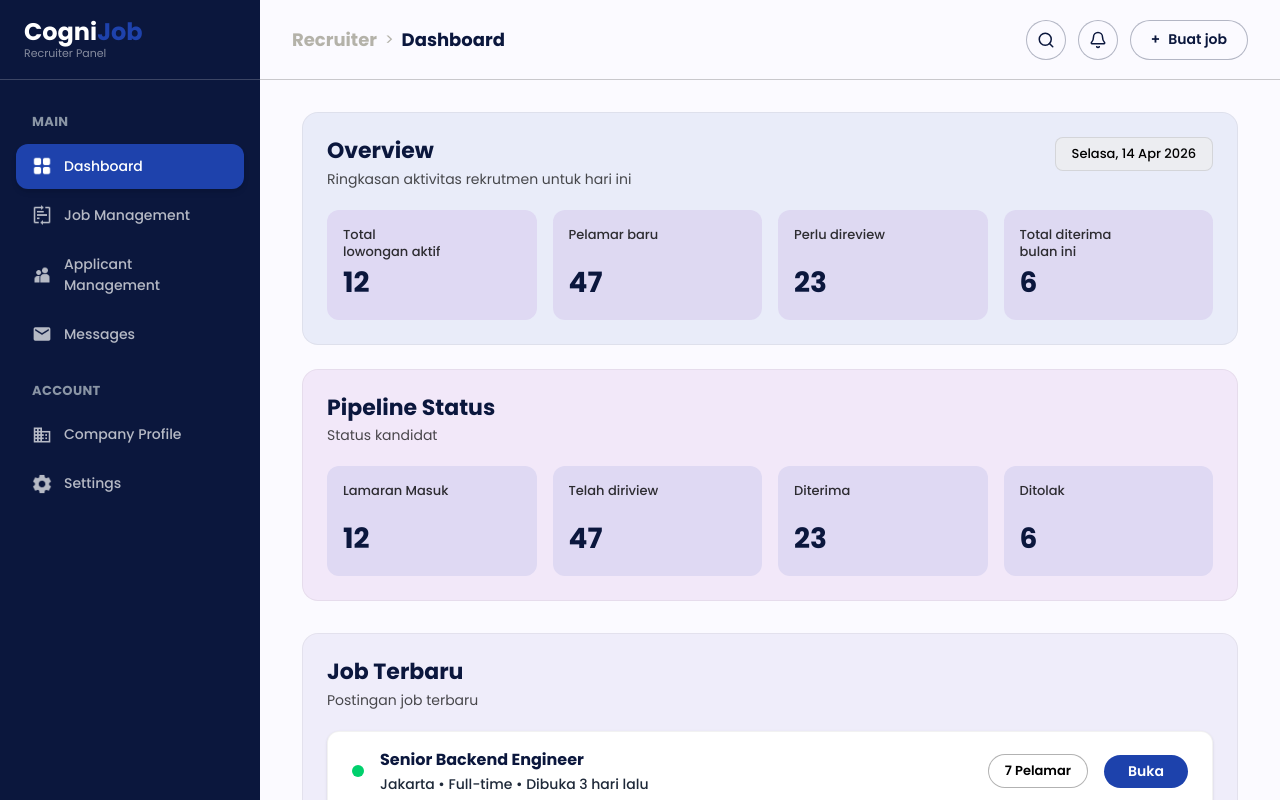
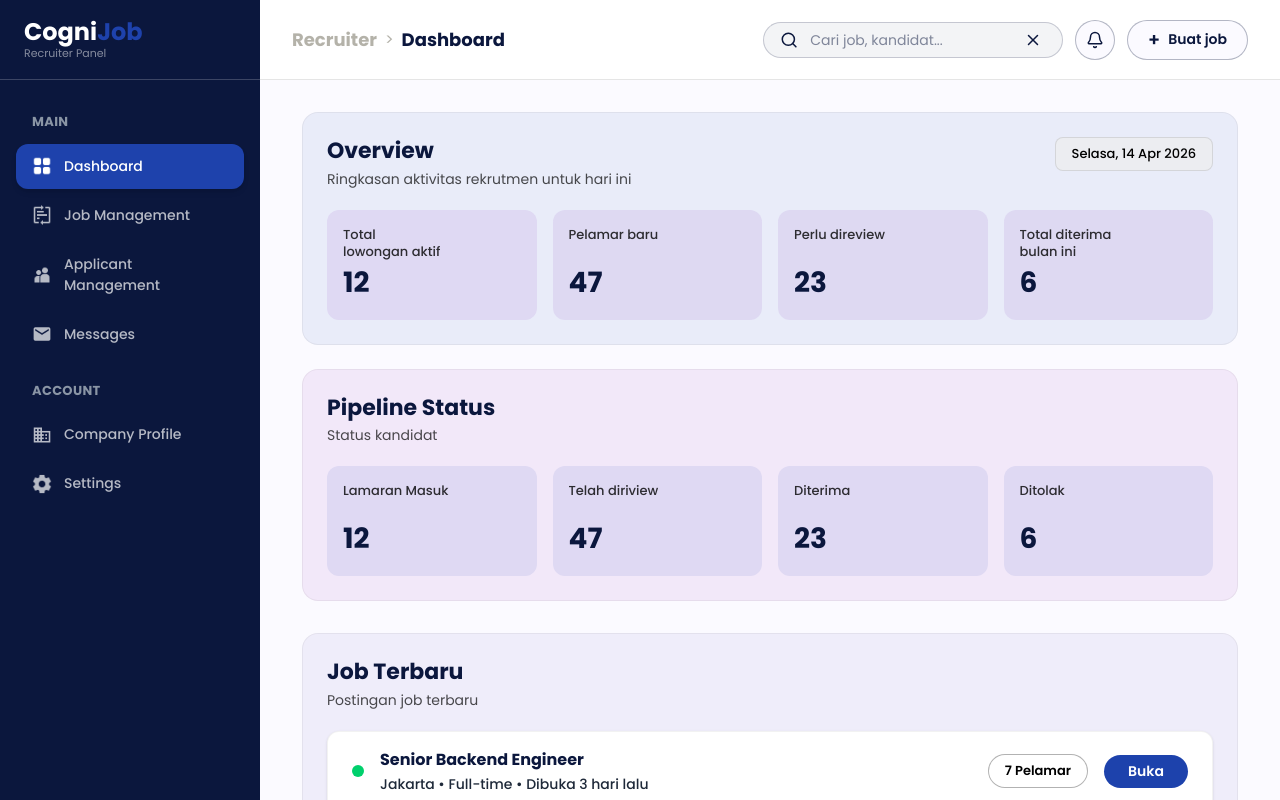
Before and after one commit to Cognijob/fe-cognijob, a React (Vite) app: page /recruiter/dashboard in a window 1280 px wide. Both pictures are taken after a click on the button 1045 px from the left and 39 px from the top of the page. Shown: the top 800 px of the page. Built offline with nearby package versions, Linux system fonts and the light colour scheme.

Commit message:
feat: implement functional search bar in RecruiterLayout

```diff
--- a/src/components/layout/RecruiterLayout.jsx
+++ b/src/components/layout/RecruiterLayout.jsx
@@ -1,4 +1,7 @@
-import { Outlet, Link, useLocation } from 'react-router-dom'
+import { Outlet, Link, useLocation, useNavigate } from 'react-router-dom'
+import { useState } from 'react'
+import { Search, Bell, X } from 'lucide-react'
+import { CloudSync, Copy } from 'lucide-react';
 
 import DashboardIcon from '../../assets/DashboardPages/DashboardIcon.png'
 import JobIcon from '../../assets/DashboardPages/JobIcon.png'
@@ -9,6 +12,9 @@ import SettingIcon from '../../assets/DashboardPages/SettingIcon.png'
 
 export default function RecruiterLayout() {
   const location = useLocation()
+  const navigate = useNavigate()
+  const [isSearchOpen, setIsSearchOpen] = useState(false)
+  const [searchQuery, setSearchQuery] = useState("")
 
   const mainMenuItems = [
     { path: '/recruiter/dashboard', label: 'Dashboard', icon: DashboardIcon },
@@ -21,6 +27,12 @@ export default function RecruiterLayout() {
     { path: '/recruiter/company-profile', label: 'Company Profile', icon: CompanyIcon },
     { path: '/recruiter/settings', label: 'Settings', icon: SettingIcon },
   ]
+
+  // Fungsi untuk mendapatkan nama halaman dari URL (untuk breadcrumb)
+  const getPageTitle = () => {
+    const path = location.pathname.split('/').pop()
+    return path.charAt(0).toUpperCase() + path.slice(1).replace('-', ' ')
+  }
 
   const renderMenuItem = (item) => {
     const isActive = location.pathname.startsWith(item.path)
@@ -45,13 +57,10 @@ export default function RecruiterLayout() {
   }
 
   return (
-    // Memaksa seluruh area Recruiter menggunakan font Poppins
     <div className="flex w-full min-h-screen bg-[#FBFAFF]" style={{ fontFamily: "'Poppins', sans-serif" }}>
 
       {/* SIDEBAR */}
       <aside className="w-[260px] bg-[#0B173D] text-white fixed h-full flex flex-col z-20">
-
-        {/* AREA LOGO: Tinggi fix 80px dengan border mentok */}
         <div className="h-[80px] px-6 flex flex-col justify-center border-b border-white/20 w-full shrink-0">
           <h1 className="text-2xl font-bold text-white leading-none">Cogni<span className="text-[#1E42AC]">Job</span></h1>
           <p className="text-[11px] text-white/50 mt-1 leading-none">Recruiter Panel</p>
@@ -71,9 +80,77 @@ export default function RecruiterLayout() {
 
       {/* MAIN CONTENT AREA */}
       <main className="flex-1 ml-[260px] min-h-screen flex flex-col">
-        <Outlet />
+
+        {/* HEADER / TOPBAR */}
+        <header className="w-full h-[80px] bg-white px-8 flex justify-between items-center border-b border-black/10 sticky top-0 z-10">
+
+          {/* BREADCRUMB */}
+          <div className="text-[18px] font-bold text-[#B4B2A9] flex items-center">
+            Recruiter <span className="mx-2 font-normal text-[16px]">&gt;</span> <span className="text-[#0B173D]">{getPageTitle()}</span>
+          </div>
+
+          <div className="flex items-center gap-3">
+            {/* SEARCH INTERACTION */}
+<div className={`flex items-center transition-all duration-300 ${isSearchOpen ? 'bg-gray-100 px-4 py-1 rounded-full border border-[#0B173D]/20 w-[300px]' : ''}`}>
+
+  {isSearchOpen && (
+    <div className="flex items-center justify-between w-full"> {/* Container Flex Utama */}
+      {/* SEARCH INTERACTION CONTAINER */}
+      <Search size={24} color="#0B173D"/>
+        <input
+          autoFocus
+          type="text"
+          placeholder="Cari job, kandidat..."
+          className="bg-transparent border-none outline-none text-sm text-[#0B173D] w-full ml-3"
+          value={searchQuery}
+          onChange={(e) => setSearchQuery(e.target.value)}
+        />
+
+        <button
+          onClick={() => {
+            setSearchQuery(""); // hapus teks saat klik X
+            setIsSearchOpen(false);
+          }}
+          className="ml-2 hover:bg-gray-200 rounded-full p-1 transition-colors"
+        >
+          <X size={18} color="#0B173D" />
+        </button>
+
+      </div>
+    )}
+
+    {/* Button Search Awal (saat tertutup) */}
+    {!isSearchOpen && (
+      <button
+        onClick={() => setIsSearchOpen(true)}
+        className="w-10 h-10 bg-[#FBFAFF] rounded-full flex items-center justify-center border border-[#0B173D]/30 hover:bg-gray-100 transition-colors"
+      >
+        <Search size={18} color="#0B173D" />
+      </button>
+    )}
+  </div>
+
+            {/* NOTIFICATION */}
+            <button className="w-10 h-10 bg-[#FBFAFF] rounded-full flex items-center justify-center border border-[#0B173D]/30 hover:bg-gray-100 transition-colors">
+              <Bell size={18} color="#0B173D" />
+            </button>
+
+            {/* BUAT JOB BUTTON */}
+            <button
+              onClick={() => navigate('/recruiter/jobs')}
+              className="px-5 h-10 bg-[#FBFAFF] border border-[#0B173D]/30 text-[#0B173D] font-semibold text-[14px] rounded-full hover:bg-gray-100 transition-colors flex items-center gap-2"
+            >
+              <span className="text-lg">+</span> Buat job
+            </button>
+          </div>
+        </header>
+
+        {/* CONTENT AREA */}
+        <div className="flex-1 overflow-y-auto">
+          <Outlet />
+        </div>
+
       </main>
-
     </div>
   )
 }
--- a/src/pages/recruiter/DashboardOverview.jsx
+++ b/src/pages/recruiter/DashboardOverview.jsx
@@ -12,27 +12,6 @@ export default function DashboardOverview() {
 
   return (
     <div className="w-full flex flex-col min-h-screen pb-10 animate-fade-in">
-
-      {/* HEADER: Full Width, Tinggi persis 80px agar nyambung dengan garis sidebar */}
-      <div className="w-full h-[80px] px-8 flex justify-between items-center border-b border-black/20 shrink-0">
-        <div className="text-[18px] font-bold text-[#B4B2A9] flex items-center">
-          Recruiter <span className="mx-2 font-normal text-[16px]">&gt;</span> <span className="text-[#0B173D]">Dashboard</span>
-        </div>
-        <div className="flex items-center gap-3">
-          <button className="w-10 h-10 bg-[#FBFAFF] rounded-full flex items-center justify-center border border-[#0B173D]/30 hover:bg-gray-100 transition-colors">
-            <Search size={18} color="#0B173D" />
-          </button>
-          <button className="w-10 h-10 bg-[#FBFAFF] rounded-full flex items-center justify-center border border-[#0B173D]/30 hover:bg-gray-100 transition-colors">
-            <Bell size={18} color="#0B173D" />
-          </button>
-          <button
-            onClick={() => navigate('/recruiter/create-job')}
-            className="px-5 h-10 bg-[#FBFAFF] border border-[#0B173D]/30 text-[#0B173D] font-semibold text-[14px] rounded-full hover:bg-gray-100 transition-colors flex items-center gap-2"
-          >
-            <span>+</span> Buat job
-          </button>
-        </div>
-      </div>
 
       {/* KONTEN UTAMA: Baru dibatasi lebarnya di sini */}
       <div className="w-full max-w-[1000px] mx-auto px-8 pt-8">
```
